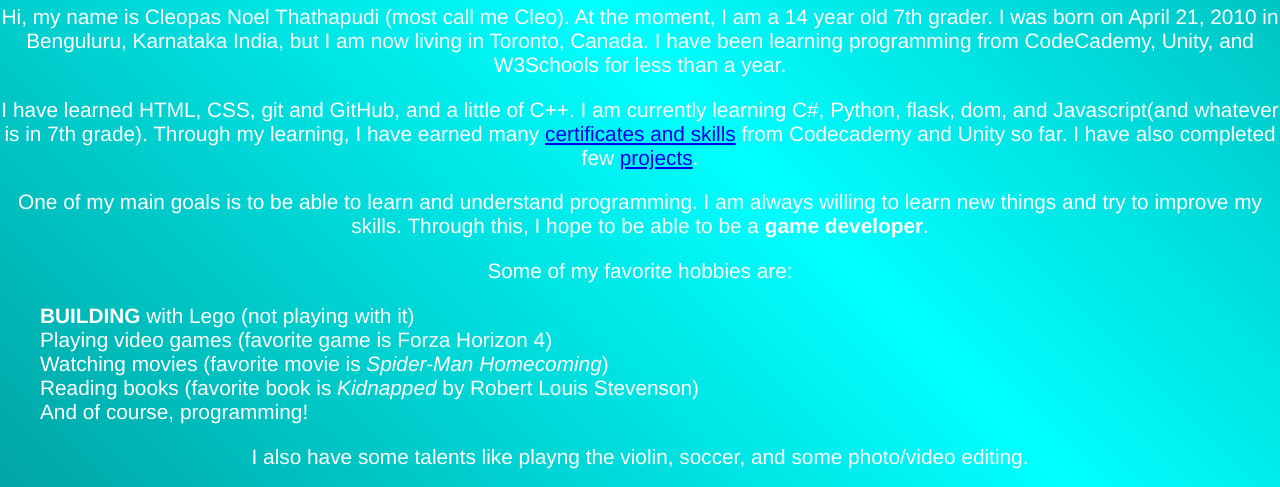
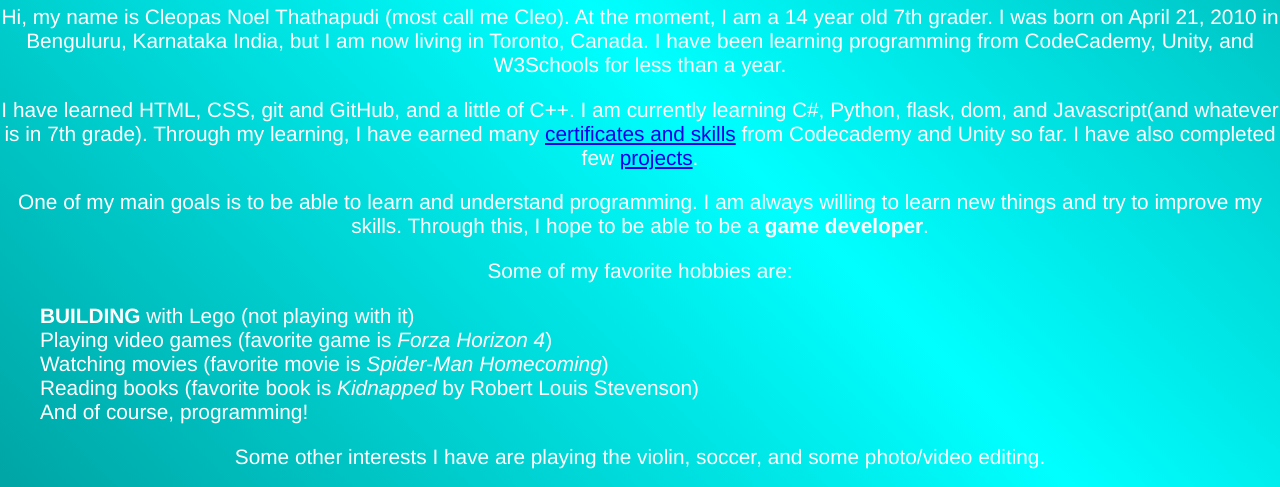
Before and after one commit to CleopasNT/CleopasPortfolio, a plain HTML site: page index.html in a window 1280 px wide. Shown: the part 293-780 px from the top of the page. Drawn offline with Linux system fonts and the light colour scheme.

Commit message:
Update content in index.html

```diff
--- a/index.html
+++ b/index.html
@@ -57,7 +57,7 @@
                         <strong>BUILDING</strong> with Lego (not playing with it)
                     </li>
                     <li>
-                        Playing video games (favorite game is Forza Horizon 4)
+                        Playing video games (favorite game is <em>Forza Horizon 4</em>)
                     </li>
                     <li>
                         Watching movies (favorite movie is <em>Spider-Man Homecoming</em>)
@@ -69,7 +69,7 @@
                         And of course, programming!
                     </li>
                 </ul>
-                I also have some talents like playng the violin, soccer, and some photo/video editing.
+                Some other interests I have are playing the violin, soccer, and some photo/video editing.
             </p>
         </section>
     </main>
```
